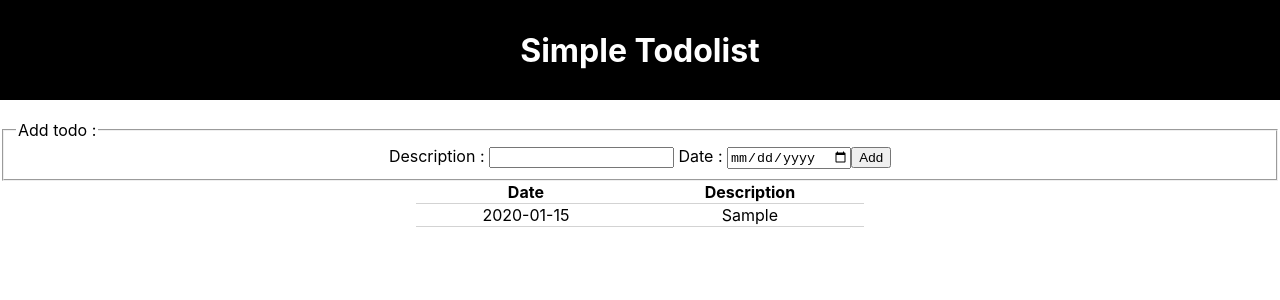
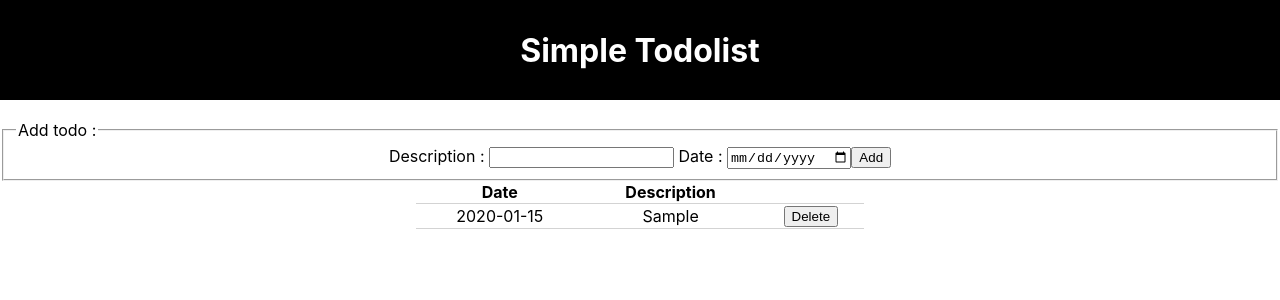
Before and after one commit to Nicolasbcrrl/todolist_tab, a React (Create React App) app: page / in a window 1280 px wide. Both pictures are taken after typing "Sample", "2020-01-15" into the empty fields and a click on the button "Add". Shown: the top 300 px of the page. Built offline with nearby package versions, Linux system fonts and the light colour scheme.

Commit message:
first commit

```diff
--- a/src/components/InputTodo.js
+++ b/src/components/InputTodo.js
@@ -8,6 +8,11 @@
         setTodos([...todoList, todo]);//si on veut faire que le dernier soit le premier on met [description, ...todos]on inverse
         setTodo({description: '', date: ''});
     }
+    const deleteTodo = (row)=>{
+        console.log("Button pressed");
+        setTodos(todoList.filter((todo, index)=> index !== row)); //ici on va faire une nouvelle list qui va exclure l'element à l'index et retourner une nouvelle liste avec les elements qui ne sont pas à cette index
+    };
+
     return(
         <div>
             <div className='Title'>
@@ -43,6 +48,7 @@
                             key={index}>
                             <td>{todos.date}</td>
                             <td>{todos.description}</td>
+                            <td><button onClick = {()=>{deleteTodo(index)}}> Delete </button></td>
                         </tr>)}
                 </tbody>
             </table>
```
